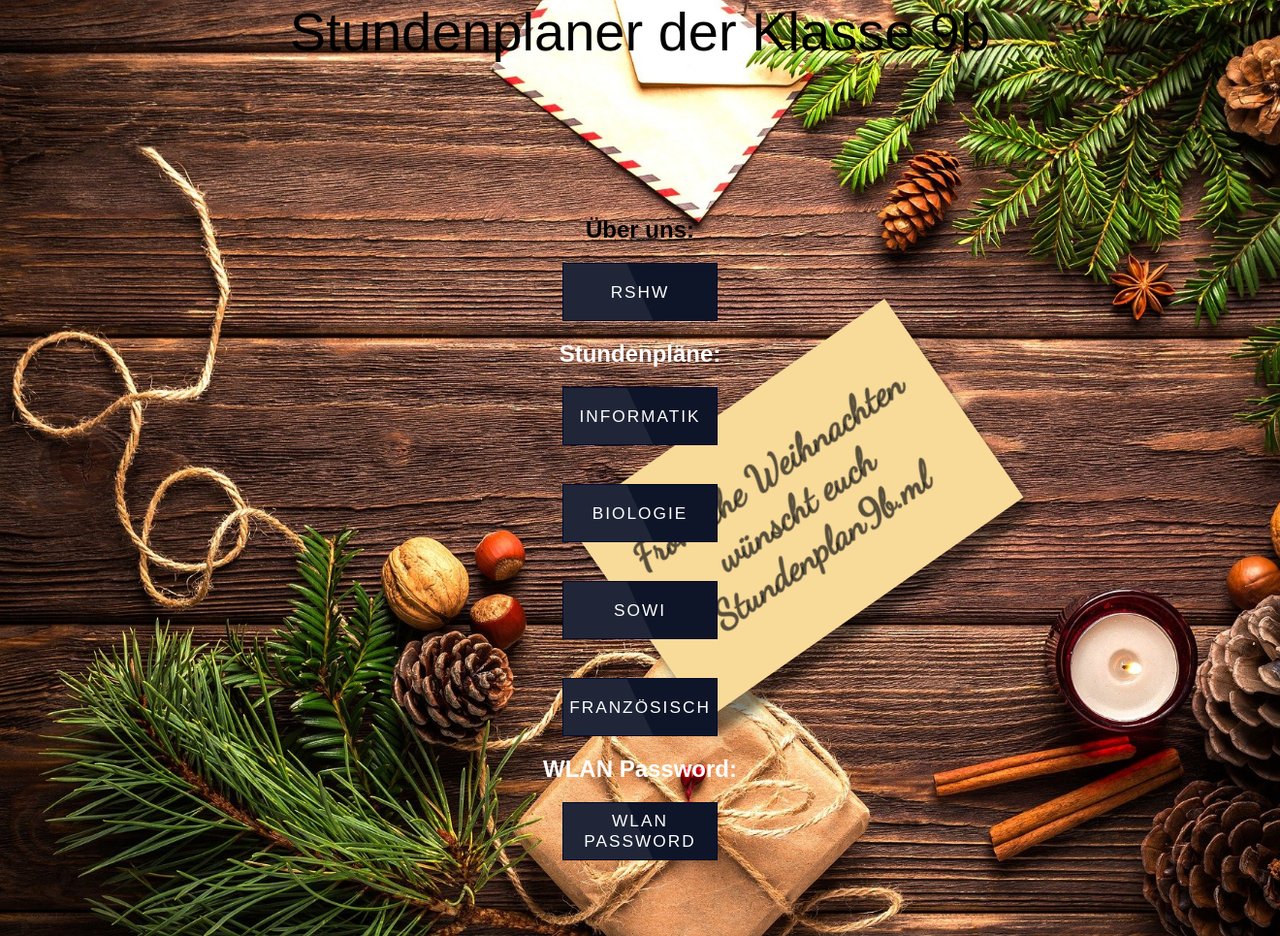
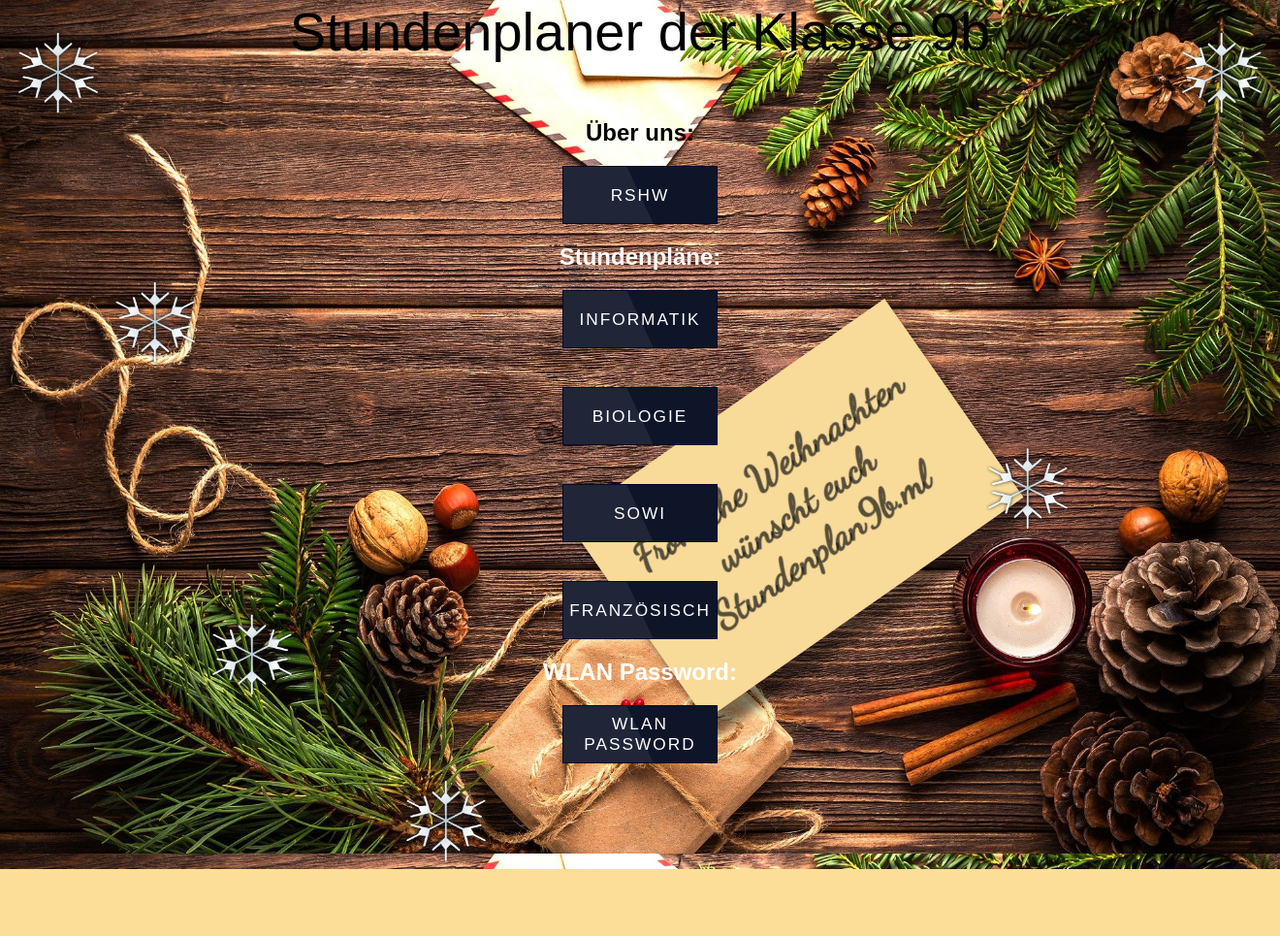
Before and after one commit to Bommberk/Stundenplan10b, a PHP site: page / in a window 1320 px wide. Shown: the whole page at 97% size. After the commit the page ends 896 px from the top, so only its background shows below. Run offline with PHP 8.4, Linux system fonts and the light colour scheme; some libraries are stand-ins or nearby versions; some web fonts are replaced.

Commit message:
schnee hinzu

```diff
--- a/assets/css/style.css
+++ b/assets/css/style.css
@@ -162,6 +162,33 @@ h1
   background: rgba(255,255,255,0.075);
   transform: skew(25deg);
 }
+.schnee
+{
+  display: flex;
+  justify-content: center;
+  margin-top: -200px;
+}
+.schnee .flocken
+{
+  width: 100px;
+  animation: schnee 5s linear infinite;
+  animation-delay: calc(1s * var(--i));
+}
+@keyframes schnee
+{
+  0%
+  {
+    transform: translateY(0);
+  }
+  30%
+  {
+    transform: translatey(400px);
+  }
+  100%
+  {
+    transform: translateY(1000px);
+  }
+}
 .überschriften
 {
   color: #fff;
--- a/index.html
+++ b/index.html
@@ -18,6 +18,22 @@
 
   <div class="container">
     <div onclick="darkmode()" id="darkmode" class="kreis"></div>
+  </div>
+
+  <div class="schnee">
+    <img style="--i: 1;" class="flocken" src="assets/image/schneeflocke.png">
+    <img style="--i: 5;" class="flocken" src="assets/image/schneeflocke.png">
+    <img style="--i: 3;" class="flocken" src="assets/image/schneeflocke.png">
+    <img style="--i: 10;" class="flocken" src="assets/image/schneeflocke.png">
+    <img style="--i: 2;" class="flocken" src="assets/image/schneeflocke.png">
+    <img style="--i: 9;" class="flocken" src="assets/image/schneeflocke.png">
+    <img style="--i: 13;" class="flocken" src="assets/image/schneeflocke.png">
+    <img style="--i: 7;" class="flocken" src="assets/image/schneeflocke.png">
+    <img style="--i: 14;" class="flocken" src="assets/image/schneeflocke.png">
+    <img style="--i: 11;" class="flocken" src="assets/image/schneeflocke.png">
+    <img style="--i: 4;" class="flocken" src="assets/image/schneeflocke.png">
+    <img style="--i: 8;" class="flocken" src="assets/image/schneeflocke.png">
+    <img style="--i: 6;" class="flocken" src="assets/image/schneeflocke.png">
   </div>
 
 
```
Also changed, not shown: assets/image/schneeflocke.png (added).
